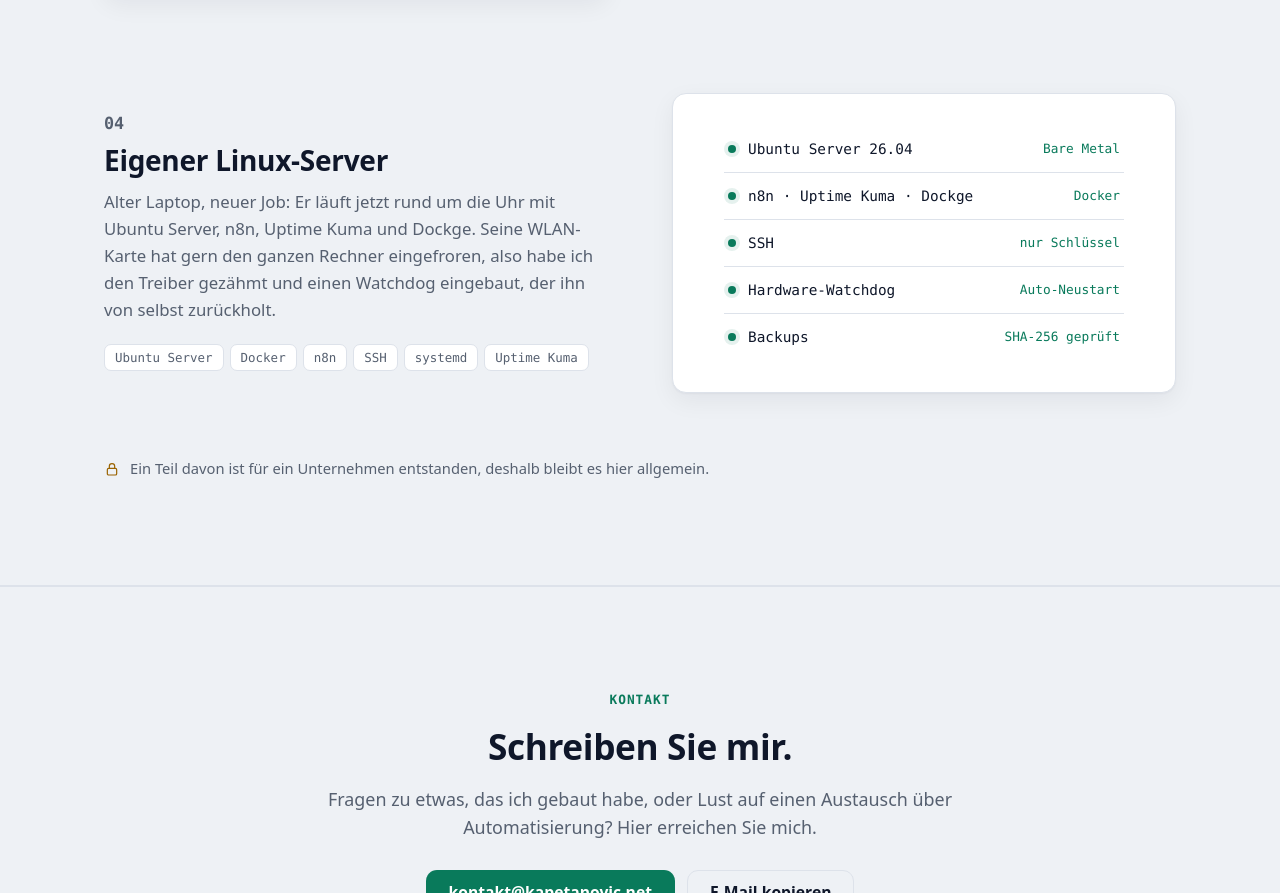
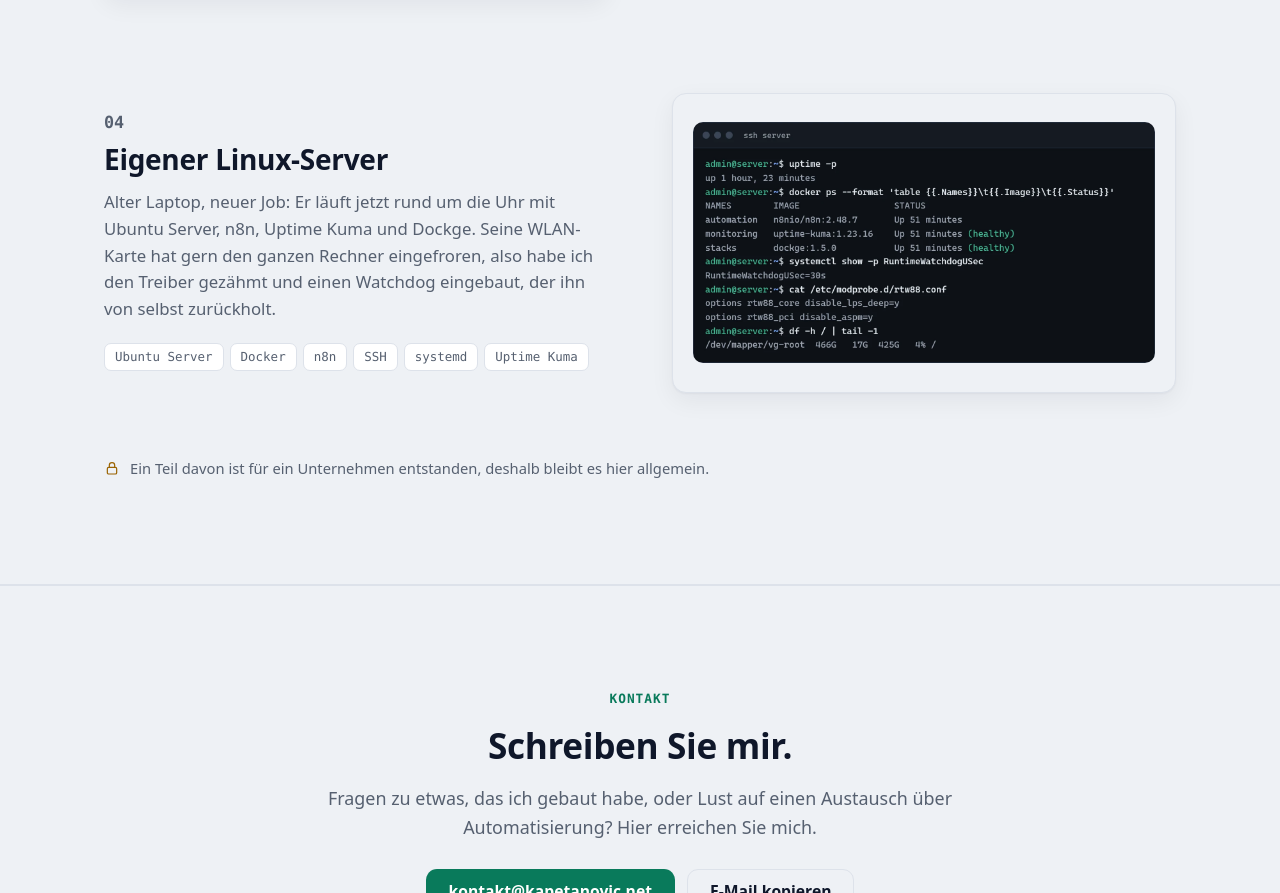
Before and after one commit to Imperator661/Imperator661.github.io, a plain HTML site: page de/index.html in a window 1280 px wide. Shown: the part 2681-3574 px from the top of the page. Drawn offline with Linux system fonts and the light colour scheme.

Commit message:
Add anonymized server terminal screenshot to the Linux server project
Co-Authored-By: Claude Opus 5.5 <noreply@anthropic.com>
Claude-Session: https://claude.ai/code/session_018hVE4PhvyYeCHAQeZPwYHK

```diff
--- a/css/style.css
+++ b/css/style.css
@@ -247,6 +247,8 @@ svg { width: 1em; height: 1em; fill: none; stroke: currentColor; stroke-width: 1
   background: var(--surface); border: 1px solid var(--border); border-radius: var(--radius); box-shadow: var(--shadow);
 }
 .work-media img { display: block; max-width: 100%; height: auto; }
+.media-shot { padding: 20px; background: var(--surface-alt); }
+.media-shot img { width: 100%; border-radius: 10px; }
 @media (max-width: 520px) { .work-media { min-height: 240px; padding: 20px; } }
 .work-num { font: 600 0.8rem/1 var(--mono); color: var(--accent); margin-bottom: 12px; }
 .work-copy h3 { font-size: clamp(1.4rem, 2.4vw, 1.75rem); margin-bottom: 12px; }
--- a/de/index.html
+++ b/de/index.html
@@ -188,14 +188,8 @@ fertig in 4,2 s</code></pre>
             </div>
           </article>
           <article class="work work-flip">
-            <div class="work-media media-status" aria-hidden="true">
-              <ul class="status">
-                <li><span class="ok"></span>Ubuntu Server 26.04<em>Bare Metal</em></li>
-                <li><span class="ok"></span>n8n · Uptime Kuma · Dockge<em>Docker</em></li>
-                <li><span class="ok"></span>SSH<em>nur Schlüssel</em></li>
-                <li><span class="ok"></span>Hardware-Watchdog<em>Auto-Neustart</em></li>
-                <li><span class="ok"></span>Backups<em>SHA-256 geprüft</em></li>
-              </ul>
+            <div class="work-media media-shot">
+              <img src="../assets/server-terminal.webp" width="1444" height="752" alt="Terminal auf dem Server: laufende Container, Hardware-Watchdog, WLAN-Treiber-Fix (Namen anonymisiert)" loading="lazy" decoding="async">
             </div>
             <div class="work-copy">
               <p class="work-num">04</p>
```
Also changed, not shown: hr/index.html (+2 -8 lines), index.html (+2 -8 lines), assets/server-terminal.webp (added).
